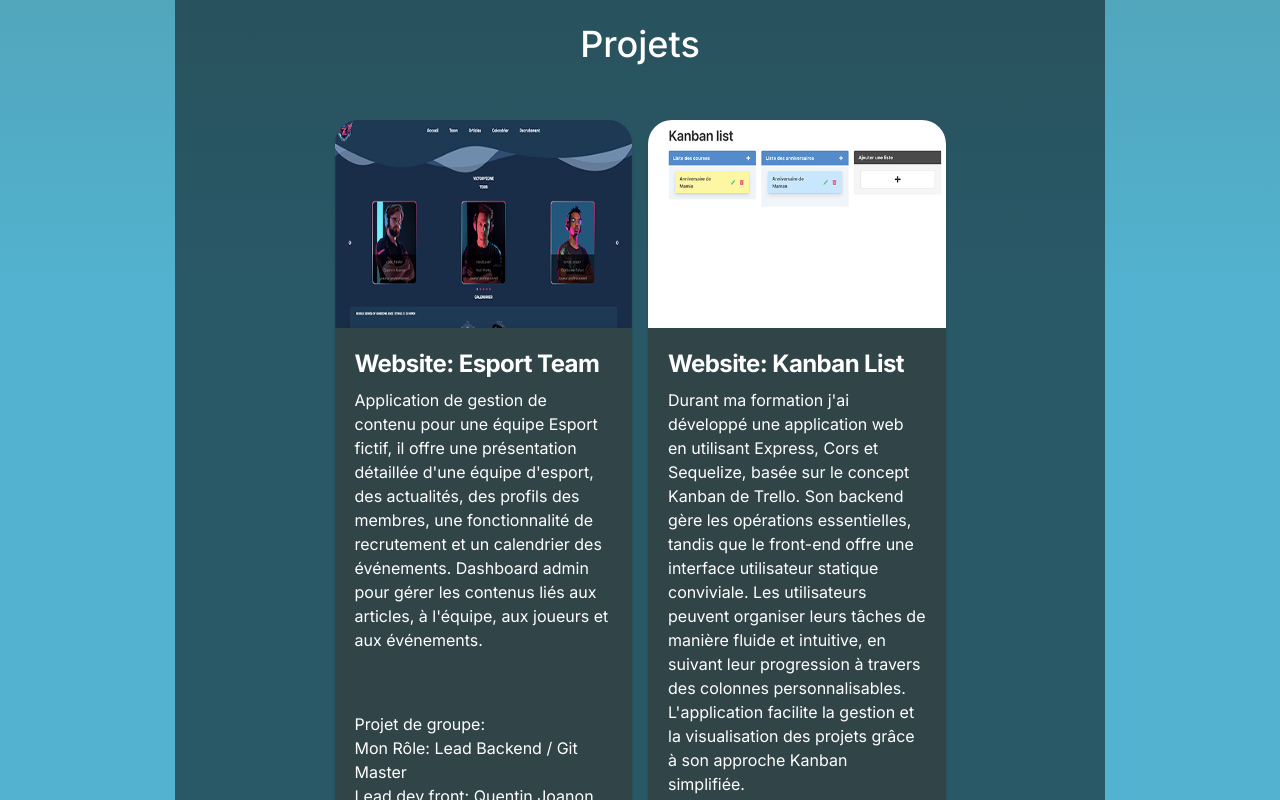
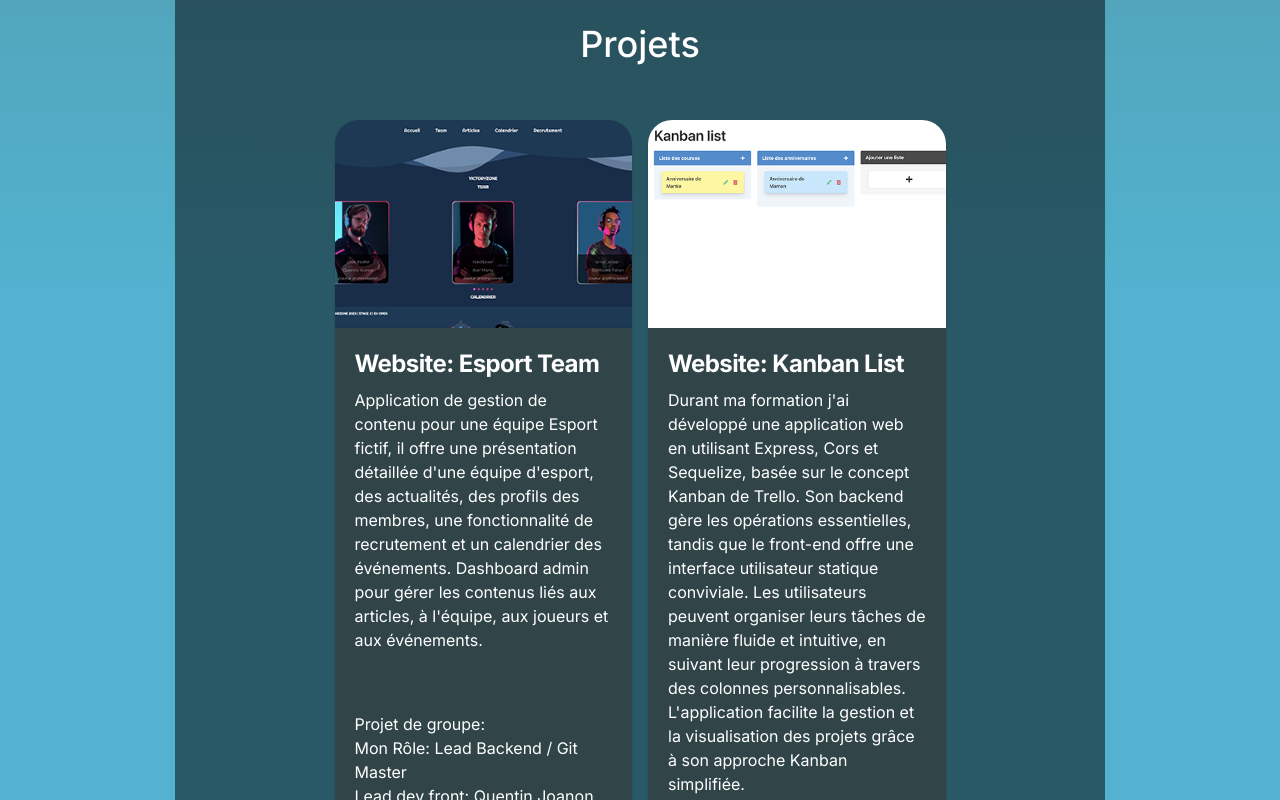
Before and after one commit to guillaumefalvet/portfolio_guillaumefalvet, a Next.js app: page / in a window 1280 px wide. Shown: the part 1660-2460 px from the top of the page. Built offline with nearby package versions, Linux system fonts and the light colour scheme.

Commit message:
💄 style: img fit

```diff
--- a/src/app/components/Projects.tsx
+++ b/src/app/components/Projects.tsx
@@ -20,7 +20,7 @@ export default function Projects() {
                   target="_blank"
                 >
                   <img
-                    className="rounded-t-3xl w-full h-52"
+                    className="rounded-t-3xl w-full h-52 object-cover"
                     src={`./${project.link_image}`}
                     alt={`preview of ${project.name} website`}
                   />
```
